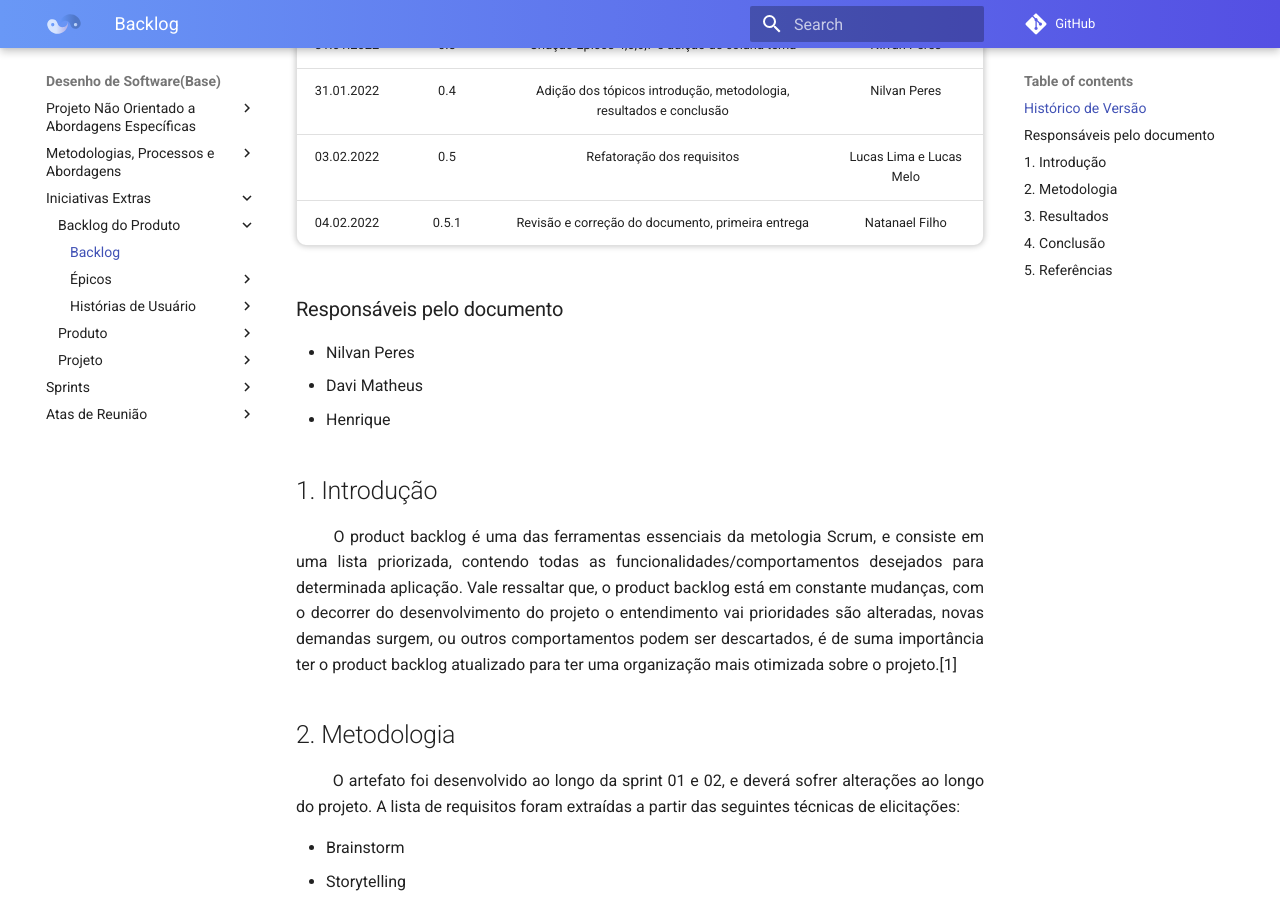
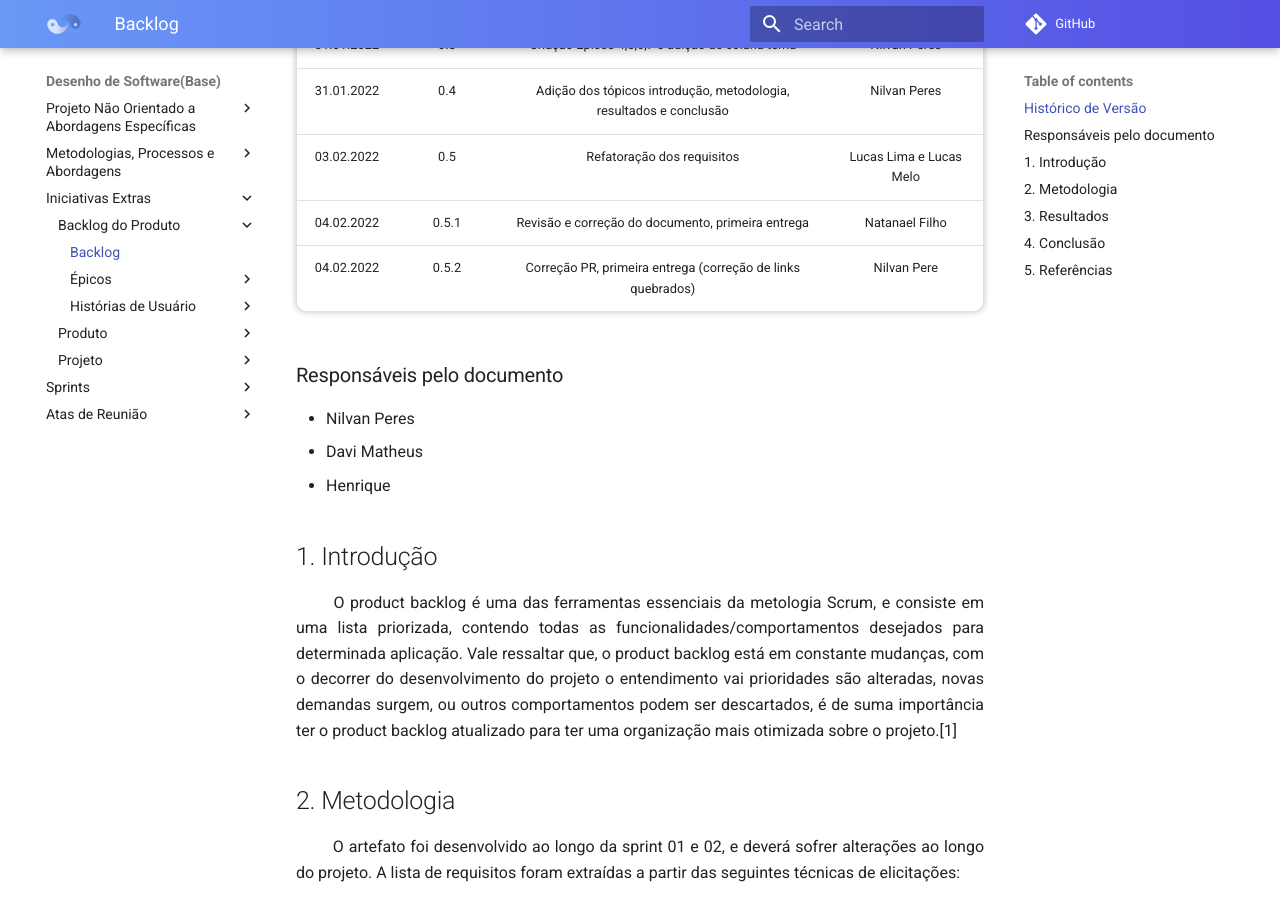
Before and after one commit to UnBArqDsw2021-2/2021.2_G2_Ki-Limpinho, an MkDocs documentation site: the page built from docs/modelagem/backlog.md, in a window 1280 px wide and 900 px high, scrolled down 433 px. Built offline with MkDocs 1.6.1 and Material for MkDocs 9.7.7, drawn with Linux system fonts in a browser that asks for light colours; comment, search, counter and statistics services are not loaded.

Commit message:
docs: fix broken links

```diff
--- a/docs/modelagem/backlog.md
+++ b/docs/modelagem/backlog.md
@@ -10,6 +10,7 @@
 | 31.01.2022 |  0.4   | Adição dos tópicos introdução, metodologia, resultados e conclusão | Nilvan Peres |
 | 03.02.2022 |  0.5   | Refatoração dos requisitos |Lucas Lima e Lucas Melo |
 | 04.02.2022 | 0.5.1 | Revisão e correção do documento, primeira entrega | Natanael Filho |
+| 04.02.2022 | 0.5.2 | Correção PR, primeira entrega (correção de links quebrados) | Nilvan Pere |
 
 ### Responsáveis pelo documento
 - Nilvan Peres
@@ -61,7 +62,7 @@
     <tbody >
         <tr>
             <td style="vertical-align: middle;text-align:center;border: 0.5px solid rgba(0,0,0,0.2);" rowspan="17"><b>Lavagem de carro e outros serviços</b></td>
-            <td style="vertical-align: middle;text-align:center;border: 0.5px solid rgba(0,0,0,0.2);" rowspan="5"><a href="./Epicos/EP01/" >Épico 01 - Cadastro e Autenticação de Cliente </a></td>
+            <td style="vertical-align: middle;text-align:center;border: 0.5px solid rgba(0,0,0,0.2);" rowspan="5"><a href="../Epicos/EP01/" >Épico 01 - Cadastro e Autenticação de Cliente </a></td>
             <td style="vertical-align: middle;text-align:center;border: 0.5px solid rgba(0,0,0,0.2);" rowspan="1">Cadastro</td>
             <td style="vertical-align: middle;text-align:center;border: 0.5px solid rgba(0,0,0,0.2);"><a href="../User-Stories/US01/" >US01</a></td>
             <td style="vertical-align: middle;text-align:center;border: 0.5px solid rgba(0,0,0,0.2);">Eu, como novo usuário do sistema, desejo realizar cadastro no site do lava-jato para ter uma conta.</td>
```
